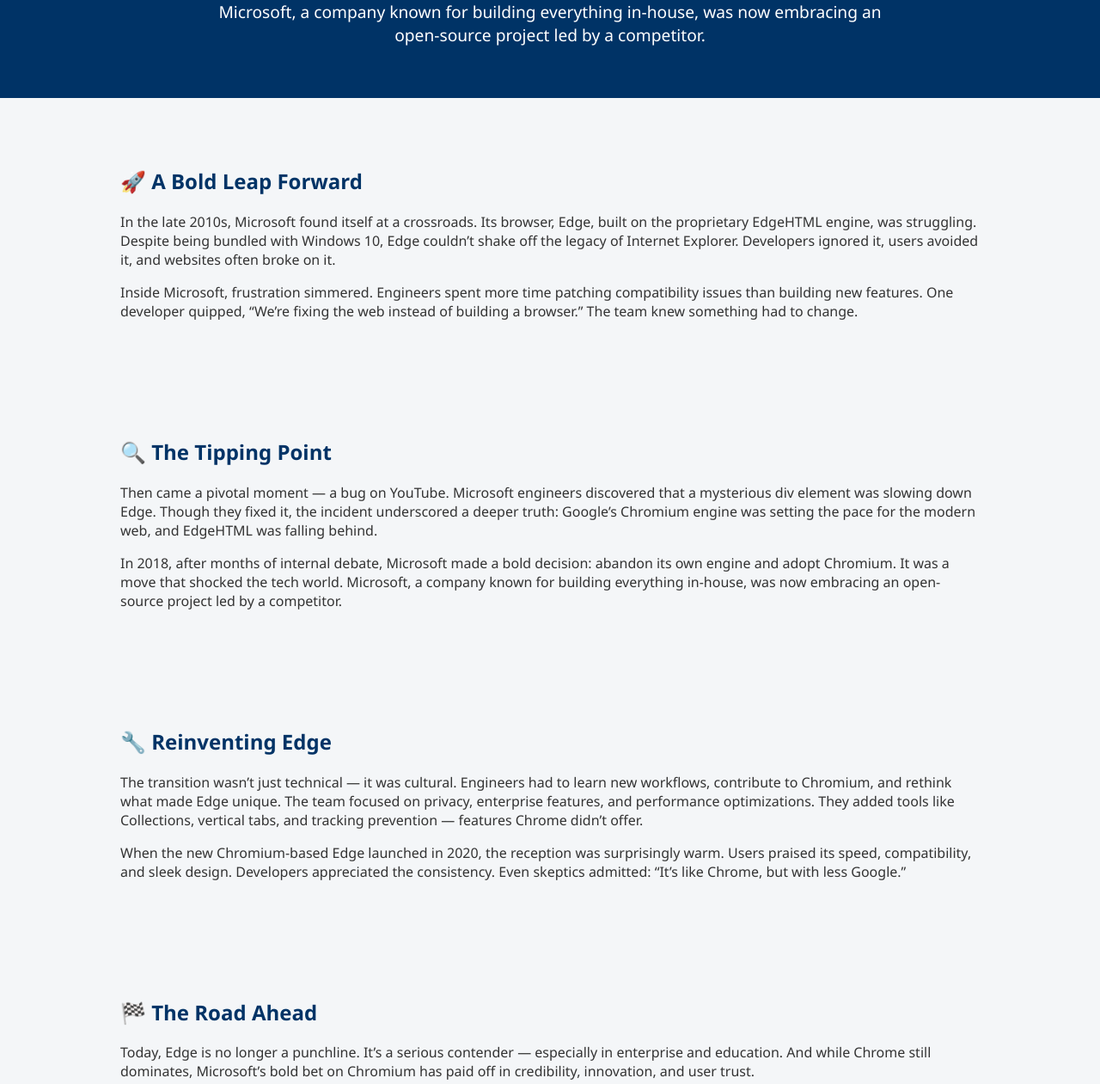
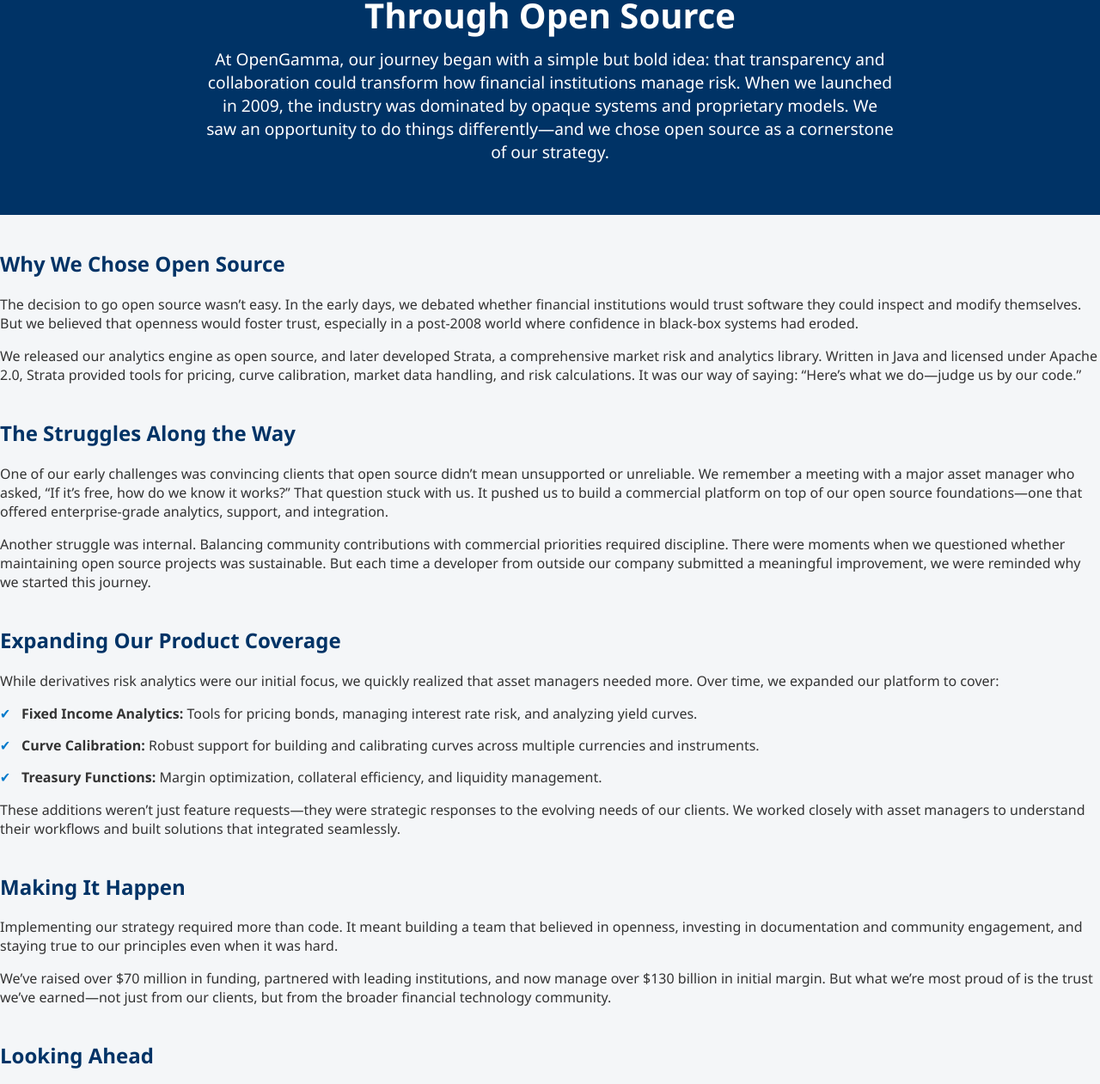
Before and after one commit to oyvfos/site, a plain HTML site: page opengamma.html in a window 1280 px wide. Shown: the part 152-1413 px from the top of the page at 86% size. Drawn offline with Linux system fonts and the light colour scheme.

Commit message:
Update opengamma.html

```diff
--- a/opengamma.html
+++ b/opengamma.html
@@ -4,32 +4,39 @@
   <meta charset="UTF-8" />
   <meta name="viewport" content="width=device-width, initial-scale=1" />
   <link rel="stylesheet" href="styles.css">
-    <title>Microsoft's Bold Move to Chromium</title>
-</head>
+    <title>OpenGamma’s Journey: Building Transparency and Trust Through Open Source</title></head>
 
   <header>
-    <h1>It was a move that shocked the tech world.</h1>
-    <p>Microsoft, a company known for building everything in-house, was now embracing an open-source project led by a competitor.</p>
+    <h1>OpenGamma’s Journey: Building Transparency and Trust Through Open Source</h1>
+
+<p>At OpenGamma, our journey began with a simple but bold idea: that transparency and collaboration could transform how financial institutions manage risk. When we launched in 2009, the industry was dominated by opaque systems and proprietary models. We saw an opportunity to do things differently—and we chose open source as a cornerstone of our strategy.</p>
 </header>
-    <section>
-    <h2>🚀 A Bold Leap Forward</h2>
-    <p>In the late 2010s, Microsoft found itself at a crossroads. Its browser, Edge, built on the proprietary EdgeHTML engine, was struggling. Despite being bundled with Windows 10, Edge couldn’t shake off the legacy of Internet Explorer. Developers ignored it, users avoided it, and websites often broke on it.</p>
-    <p>Inside Microsoft, frustration simmered. Engineers spent more time patching compatibility issues than building new features. One developer quipped, “We’re fixing the web instead of building a browser.” The team knew something had to change.</p>
-</section>
-  <section>
-    <h2>🔍 The Tipping Point</h2>
-    <p>Then came a pivotal moment — a bug on YouTube. Microsoft engineers discovered that a mysterious div element was slowing down Edge. Though they fixed it, the incident underscored a deeper truth: Google’s Chromium engine was setting the pace for the modern web, and EdgeHTML was falling behind.</p>
-    <p>In 2018, after months of internal debate, Microsoft made a bold decision: abandon its own engine and adopt Chromium. It was a move that shocked the tech world. Microsoft, a company known for building everything in-house, was now embracing an open-source project led by a competitor.</p>
-</section>
-  <section>
-    <h2>🔧 Reinventing Edge</h2>
-    <p>The transition wasn’t just technical — it was cultural. Engineers had to learn new workflows, contribute to Chromium, and rethink what made Edge unique. The team focused on privacy, enterprise features, and performance optimizations. They added tools like Collections, vertical tabs, and tracking prevention — features Chrome didn’t offer.</p>
-    <p>When the new Chromium-based Edge launched in 2020, the reception was surprisingly warm. Users praised its speed, compatibility, and sleek design. Developers appreciated the consistency. Even skeptics admitted: “It’s like Chrome, but with less Google.”</p>
-</section>
-  <section>
-    <h2>🏁 The Road Ahead</h2>
-    <p>Today, Edge is no longer a punchline. It’s a serious contender — especially in enterprise and education. And while Chrome still dominates, Microsoft’s bold bet on Chromium has paid off in credibility, innovation, and user trust.</p>
-</section>
+<body>
+
+<h2>Why We Chose Open Source</h2>
+<p>The decision to go open source wasn’t easy. In the early days, we debated whether financial institutions would trust software they could inspect and modify themselves. But we believed that openness would foster trust, especially in a post-2008 world where confidence in black-box systems had eroded.</p>
+<p>We released our analytics engine as open source, and later developed Strata, a comprehensive market risk and analytics library. Written in Java and licensed under Apache 2.0, Strata provided tools for pricing, curve calibration, market data handling, and risk calculations. It was our way of saying: “Here’s what we do—judge us by our code.”</p>
+
+<h2>The Struggles Along the Way</h2>
+<p>One of our early challenges was convincing clients that open source didn’t mean unsupported or unreliable. We remember a meeting with a major asset manager who asked, “If it’s free, how do we know it works?” That question stuck with us. It pushed us to build a commercial platform on top of our open source foundations—one that offered enterprise-grade analytics, support, and integration.</p>
+<p>Another struggle was internal. Balancing community contributions with commercial priorities required discipline. There were moments when we questioned whether maintaining open source projects was sustainable. But each time a developer from outside our company submitted a meaningful improvement, we were reminded why we started this journey.</p>
+
+<h2>Expanding Our Product Coverage</h2>
+<p>While derivatives risk analytics were our initial focus, we quickly realized that asset managers needed more. Over time, we expanded our platform to cover:</p>
+<ul>
+<li><strong>Fixed Income Analytics:</strong> Tools for pricing bonds, managing interest rate risk, and analyzing yield curves.</li>
+<li><strong>Curve Calibration:</strong> Robust support for building and calibrating curves across multiple currencies and instruments.</li>
+<li><strong>Treasury Functions:</strong> Margin optimization, collateral efficiency, and liquidity management.</li>
+</ul>
+<p>These additions weren’t just feature requests—they were strategic responses to the evolving needs of our clients. We worked closely with asset managers to understand their workflows and built solutions that integrated seamlessly.</p>
+
+<h2>Making It Happen</h2>
+<p>Implementing our strategy required more than code. It meant building a team that believed in openness, investing in documentation and community engagement, and staying true to our principles even when it was hard.</p>
+<p>We’ve raised over $70 million in funding, partnered with leading institutions, and now manage over $130 billion in initial margin. But what we’re most proud of is the trust we’ve earned—not just from our clients, but from the broader financial technology community.</p>
+
+<h2>Looking Ahead</h2>
+<p>As markets continue to evolve, we remain committed to transparency, collaboration, and innovation. Open source isn’t just a strategy—it’s part of our identity. And we believe it’s the key to building a more resilient and efficient financial system.</p>
+
   <div class="cta">
   <h2>Let’s Talk</h2>
   <p>Ready to explore how our platform can transform your risk analytics?</p>
```
